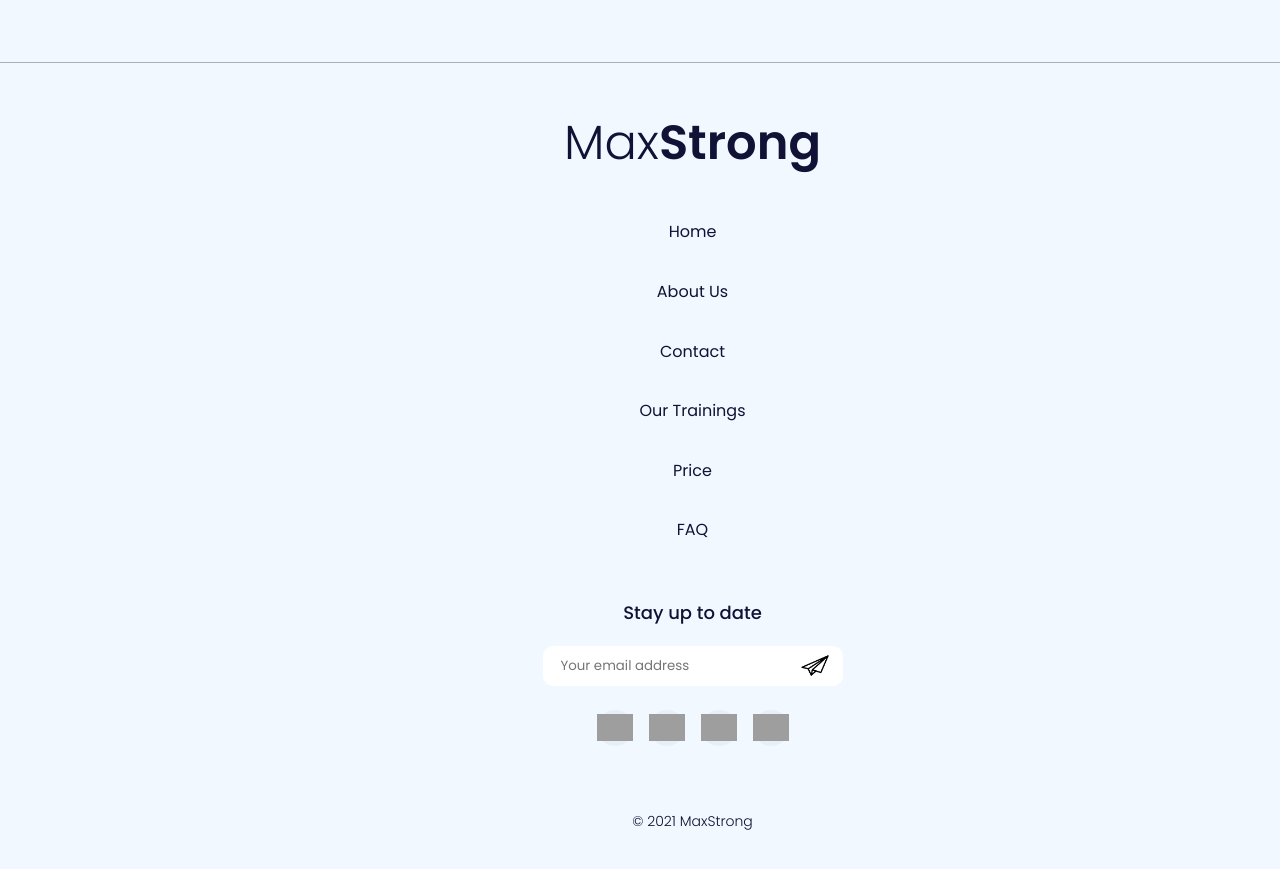
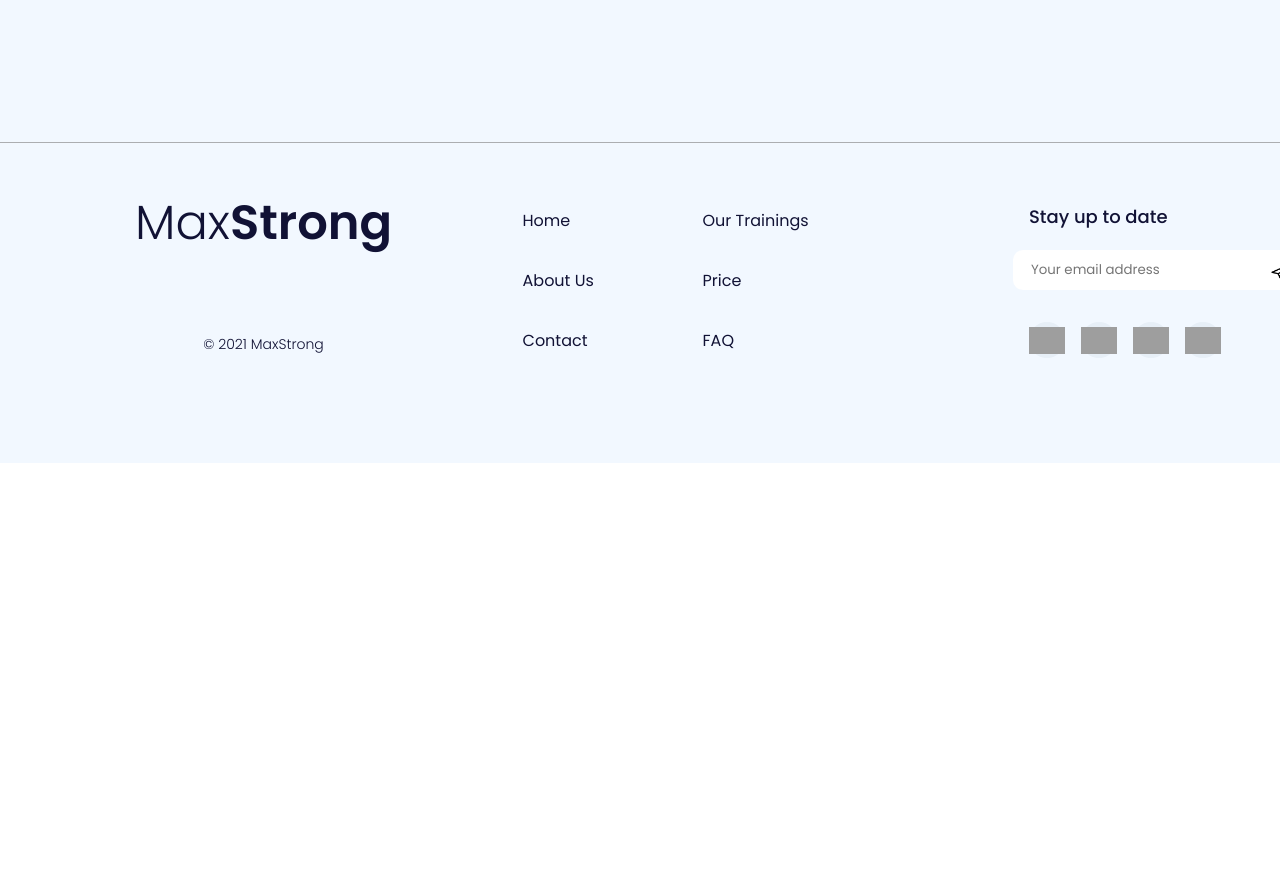
Before and after one commit to chrissoncrant/Freemote-final-project-wk1, a plain HTML site: page index.html in a window 1280 px wide. Shown: the part 2600-3469 px from the top of the page. After the commit the page ends 3063 px from the top, so only its background shows below. Drawn offline with Linux system fonts and the light colour scheme; grey boxes are pictures that could not be loaded.

Commit message:
finished styling of desktop site

```diff
--- a/index.html
+++ b/index.html
@@ -81,6 +81,7 @@
         </div>
     </div>
     <div class="outside-container btm-nav-container">
+        <div class="mobile-footer">
             <h2>Max<span class="bold">Strong</span></h2>
             <nav>
                 <ul>
@@ -113,6 +114,46 @@
             </div>
             <footer>&copy 2021 MaxStrong</footer>
         </div>
+        <div class="desktop-footer desktop-padding">
+            <div class="left-footer">
+                <h2>Max<span class="bold">Strong</span></h2>
+                <footer>&copy 2021 MaxStrong</footer>
+            </div>
+            <div class="center-footer">
+                <nav>
+                    <ul>
+                        <li><a href="#">Home</a></li>
+                        <li><a href="#">About Us</a></li>
+                        <li><a href="#">Contact</a></li>
+                        <li><a href="#">Our Trainings</a></li>
+                        <li><a href="#">Price</a></li>
+                        <li><a href="#">FAQ</a></li>
+                    </ul>
+                </nav>
+            </div>
+            <div class="right-footer">
+                <label for="email">Stay up to date</label>
+                <div class="input-container">
+                    <input type="email" id="email" placeholder="Your email address">
+                    <input id="submit-btn" type="image" src="images/paper-airplane.png" alt="Submit">
+                </div>
+                <div class="social-icons-container">
+                    <div class="social-icon">
+                        <img src="https://assets.codepen.io/6060109/icon-instagram.png" alt="instagram icon">
+                    </div>
+                    <div class="social-icon">
+                        <img src="https://assets.codepen.io/6060109/icon-dribbble.png" alt="dribble icon">
+                    </div>
+                    <div class="social-icon">
+                        <img src="https://assets.codepen.io/6060109/icon-twitter.png" alt="twitter icon">
+                    </div>
+                    <div class="social-icon">
+                        <img src="https://assets.codepen.io/6060109/icon-youtube.png" alt="youtube icon">
+                    </div>
+                </div>
+            </div>
+        </div>
+    </div>
     <script src="script.js"></script>
 </body>
 </html>
--- a/style.css
+++ b/style.css
@@ -213,6 +213,10 @@ span.bold {
     border-top: 1px solid rgba(128, 128, 128, 0.616);
     background-color: #F2F8FF;
 
+}
+
+.desktop-footer {
+    display: none;
 }
 
 .btm-nav-container ul {
@@ -465,7 +469,7 @@ input[type="submit"] {
     }
 
     .benefits-container {
-        padding: 50px 50px 50px 135px;
+        padding: 50px 50px 130px 135px;
     }
 
    .benefits-container .mobile-benefits-to-be-hidden {
@@ -480,6 +484,7 @@ input[type="submit"] {
 
     .benefits-header a {
         margin: 0;
+        margin-right: 80px;
 
     }
 
@@ -499,5 +504,45 @@ input[type="submit"] {
         width: 48%;
     }
 
+    .mobile-footer {
+        display: none;
+    }
 
+    .desktop-footer {
+        display: flex;
+        height: 200px;
+        justify-content: space-between;
+    }
+
+    .left-footer {
+        display: flex;
+        flex-direction: column;
+        justify-content: space-between;
+    }
+
+    .desktop-footer ul {
+        margin-top: 5px;
+        display: flex;
+        flex-direction: column;
+        flex-wrap: wrap;
+        height: 180px;
+    }
+
+    .desktop-footer ul li {
+        text-align: left;
+        width: 180px;
+    }
+
+    .right-footer {
+        text-align: left;
+        padding-right: 22px;
+    }
+
+    .right-footer label {
+        padding-left: 16px;
+    }
+
+    .social-icons-container {
+        margin: 32px 0 0 16px;
+    }
 }
```
Lines whose indentation alone changed are shown as unchanged.
